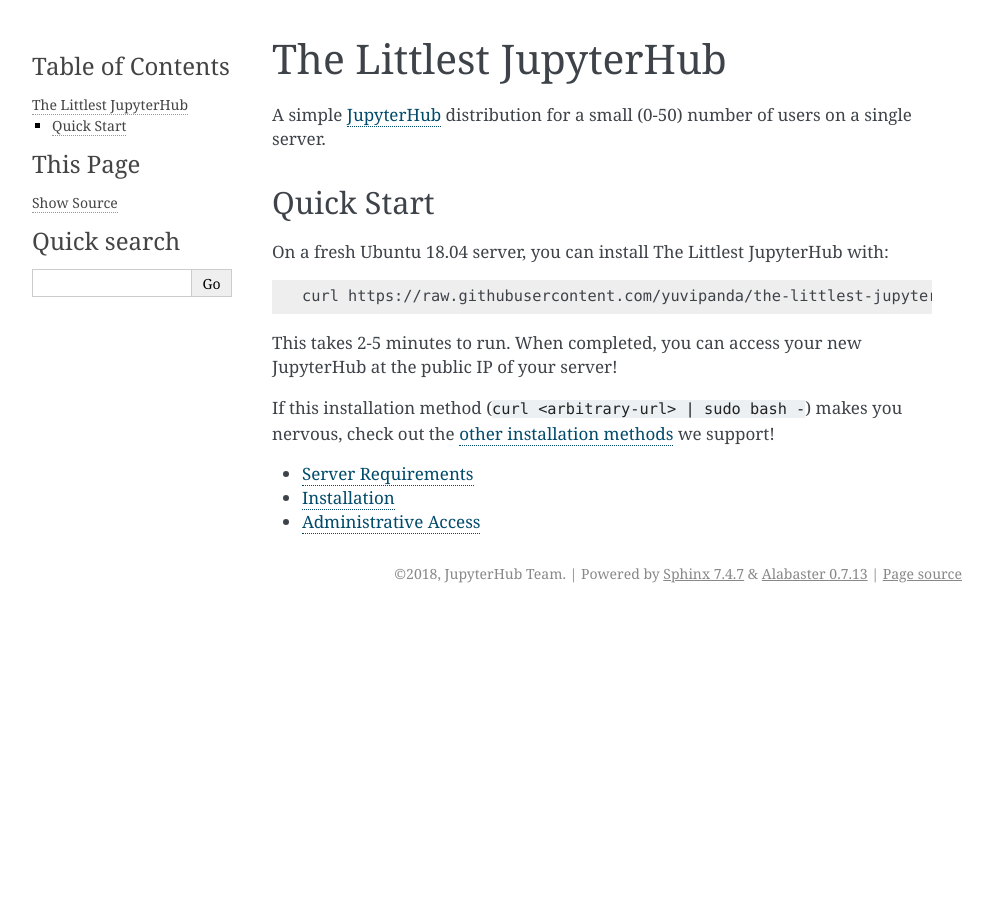
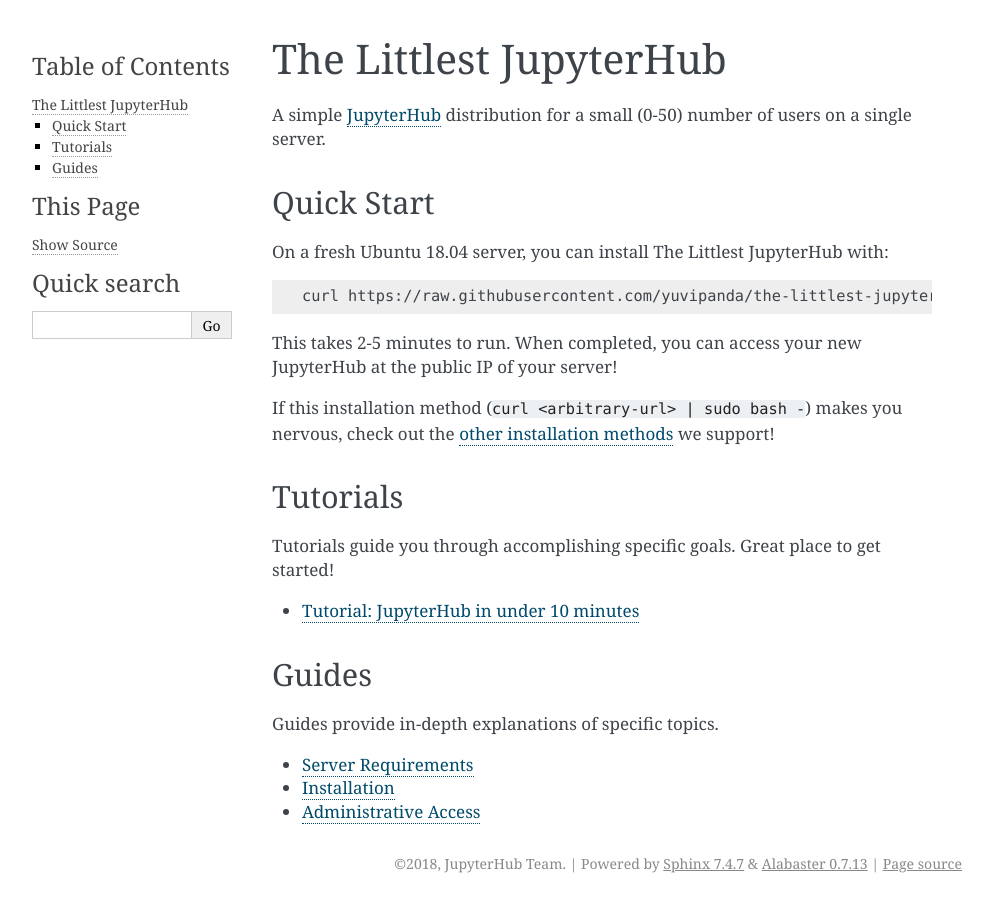
Before and after one commit to jupyterhub/the-littlest-jupyterhub, a Sphinx documentation site: the page built from docs/index.rst, in a window 1280 px wide. Shown: the whole page, without its empty margins (148-1141 px from the left). Built offline with Sphinx 7.4.7, drawn with Linux system fonts in a browser that asks for light colours.

Commit message:
Add a quickstart tutorial & re-organize index page
We split docs into tutorials & more in-depth guides.

```diff
--- a/docs/index.rst
+++ b/docs/index.rst
@@ -19,9 +19,25 @@
 If this installation method (``curl <arbitrary-url> | sudo bash -``)
 makes you nervous, check out the :ref:`other installation methods <installation>` we support!
 
+Tutorials
+=========
+
+Tutorials guide you through accomplishing specific goals. Great place to get
+started!
+
 .. toctree::
-   :maxdepth: 1
+   :titlesonly:
 
-   requirements
-   install
-   admin
+   tutorials/quickstart
+
+Guides
+======
+
+Guides provide in-depth explanations of specific topics.
+
+.. toctree::
+   :titlesonly:
+
+   guides/requirements
+   guides/install
+   guides/admin
```
Also changed, not shown: docs/install.md (deleted, +0 -35 lines), docs/tutorials/quickstart.rst (added, +112 -0 lines), docs/guides/admin.rst (renamed from docs/admin.rst), docs/guides/install.rst (renamed from docs/install.rst), docs/guides/requirements.rst (renamed from docs/requirements.rst).
